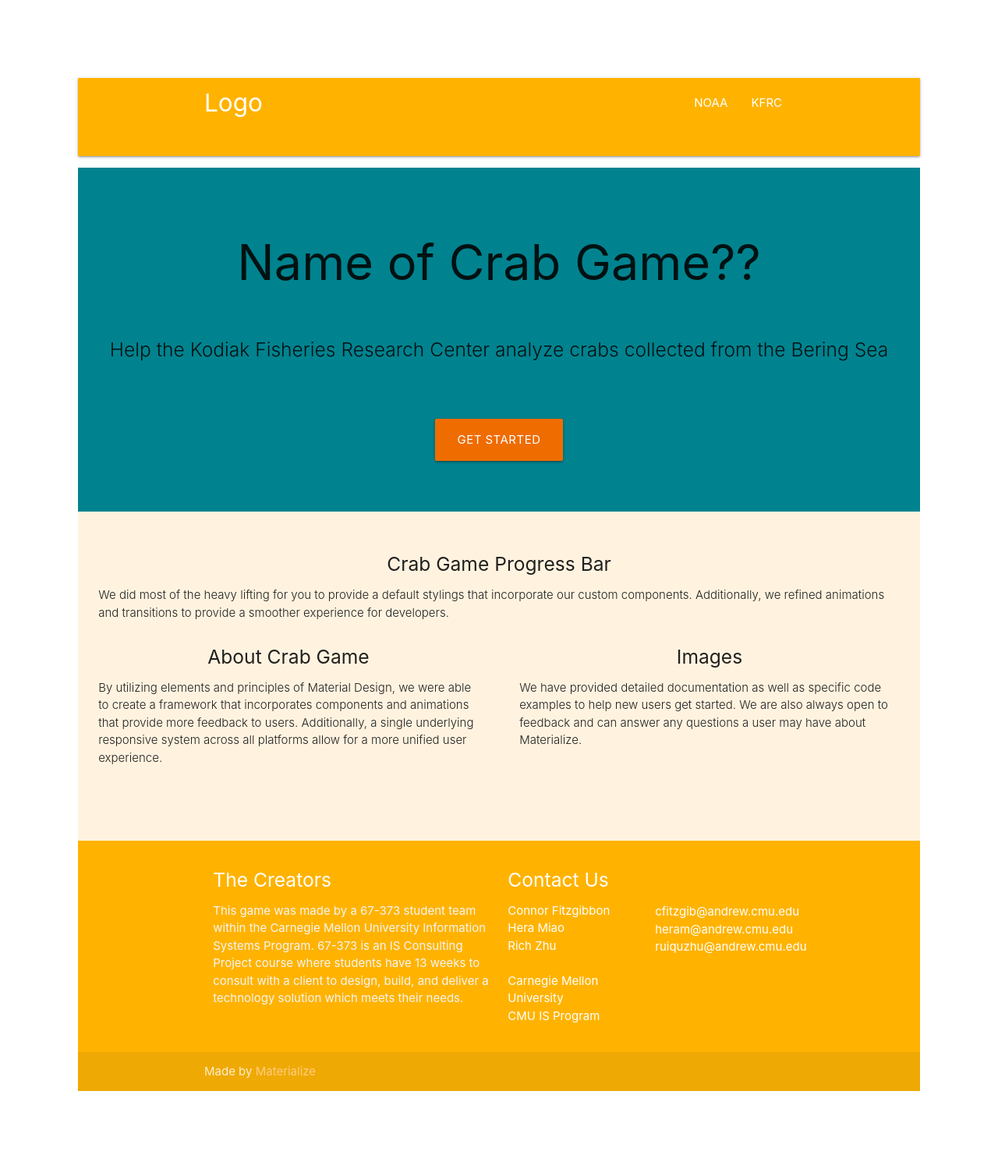
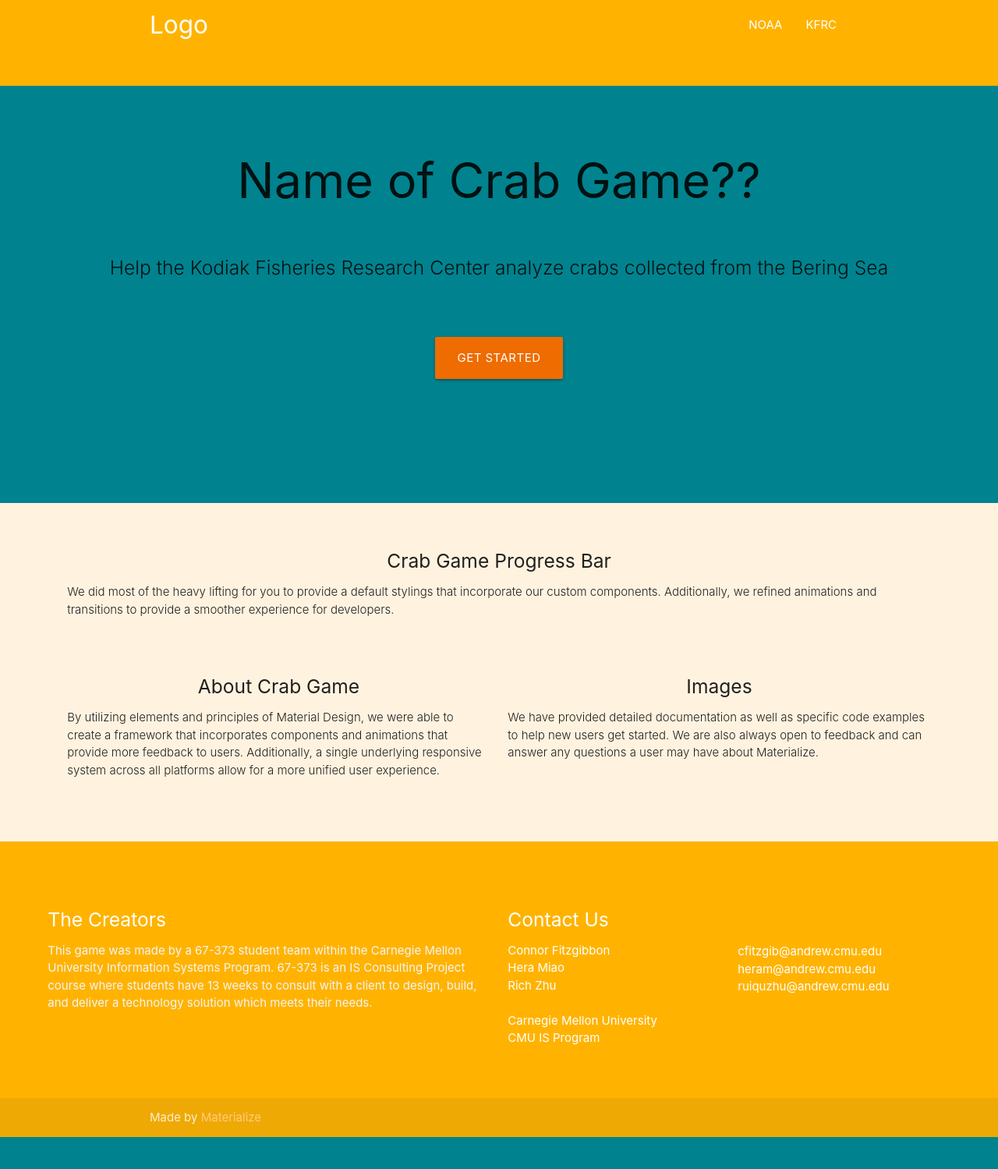
Before and after one commit to cfitzgib/Kodiak-Crab-Game, a Django app: page /crabgame/ in a window 1280 px wide. Shown: the whole page at 78% size. After the commit the page ends 1458 px from the top, so only its background shows below. Run offline with Django 3.2, Linux system fonts and the light colour scheme; some libraries are stand-ins or nearby versions.

Commit message:
style.css linked to html pages finally

```diff
--- a/crabgame/static/crabgame/css/style.css
+++ b/crabgame/static/crabgame/css/style.css
@@ -14,9 +14,18 @@
 }
 
 nav {
-  height: 100px;
+  height: 110px;
 }
 
-body {
-  margin: 100px !important;
+#startScreen {
+  height: 535px;
 }
+
+#content {
+  margin-right: 75px;
+  margin-left: 75px;
+}
+
+#contactRow {
+  margin: 50px;
+}
--- a/crabgame/templates/crabgame/index.html
+++ b/crabgame/templates/crabgame/index.html
@@ -29,8 +29,7 @@
     </div>
   </nav>
 
-  <div class="section no-pad-bot" id="index-banner">
-    <div class="cyan darken-3">
+  <div id="startScreen" class="cyan darken-3">
     <br><br>
     <h1 class="header center">Name of Crab Game??</h1>
     <br>
@@ -45,56 +44,55 @@
     </div>
     <br><br>
   </div>
-  </div>
-
 
   <div class="orange lighten-5">
-    <div class="section">
+  <br><br>
+  <div id="content" class="orange lighten-5">
+    <div class="row">
+        <div class="col s12">
+            <div id="progress">
+                <h5 class="center">Crab Game Progress Bar</h5>
+                <p class="light">We did most of the heavy lifting for you to provide a default stylings that incorporate our custom components. Additionally, we refined animations and transitions to provide a smoother experience for developers.</p>
+            </div>
+        </div>
+    </div>
 
     <br>
 
-      <div class="row">
-        <div class="col s12">
-          <div class="icon-block">
-            <h5 class="center">Crab Game Progress Bar</h5>
-
-            <p class="light">We did most of the heavy lifting for you to provide a default stylings that incorporate our custom components. Additionally, we refined animations and transitions to provide a smoother experience for developers.</p>
-          </div>
-        </div>
-
+    <div id="about" class="row">
         <div class="col s12 m6">
-          <div class="icon-block">
+            <div id="aboutGame">
                 <h5 class="center">About Crab Game</h5>
                 <p class="light">By utilizing elements and principles of Material Design, we were able to create a framework that incorporates components and animations that provide more feedback to users. Additionally, a single underlying responsive system across all platforms allow for a more unified user experience.</p>
             </div>
         </div>
 
         <div class="col s12 m6">
-          <div class="icon-block">
+            <div id="images">
                 <h5 class="center">Images</h5>
                 <p class="light">We have provided detailed documentation as well as specific code examples to help new users get started. We are also always open to feedback and can answer any questions a user may have about Materialize.</p>
             </div>
         </div>
     </div>
-
   </div>
   <br><br>
   </div>
 
   <footer class="page-footer amber darken-1">
-    <div class="container">
-      <div class="row">
+      <div class="row" id="contactRow">
         <div class="col l6 s12">
+        <div id="creators">
           <h5 class="white-text">The Creators</h5>
           <p class="grey-text text-lighten-4">
               This game was made by a 67-373 student team within the Carnegie Mellon University Information Systems Program.
               67-373 is an IS Consulting Project course where students have 13 weeks to consult with a client to design,
               build, and deliver a technology solution which meets their needs.
           </p>
+        </div>
+        </div>
 
-
-        </div>
         <div class="col l3 s12">
+        <div id="contactNames">
           <h5 class="white-text">Contact Us</h5>
           <ul>
             <li>Connor Fitzgibbon</li>
@@ -105,7 +103,10 @@
             <li><a class="white-text" href="https://www.cmu.edu/information-systems/">CMU IS Program</a></li>
           </ul>
         </div>
+        </div>
+
         <div class="col l3 s12">
+        <div id="contactEmail">
         <br><br>
           <ul>
             <li><a class="white-text" href="mailto:cfitzgib@andrew.cmu.edu">cfitzgib@andrew.cmu.edu</a></li>
@@ -115,10 +116,10 @@
         </div>
         </div>
       </div>
+
     <div class="footer-copyright">
       <div class="container">
       Made by <a class="orange-text text-lighten-3" href="http://materializecss.com">Materialize</a>
-      </div>
       </div>
   </footer>
 
--- a/crabgame/templates/crabgame/playCrabImg.html
+++ b/crabgame/templates/crabgame/playCrabImg.html
@@ -30,9 +30,7 @@
       </div>
     </nav>
 
-      <div id="content" class="cyan darken-3">
-
-      <div id="playImg">
+    <div id="playImg" class="cyan darken-3">
       <!-- Display images of crabs -->
       {% for idx, photo in photos %}
 
@@ -44,6 +42,7 @@
             <div class="col s6 m6 l6">
               <img id="binarized{{idx}}" src="/media/{{ photo.crab.sample_num }}/untitled{{ photo.get_img_num }}_label.png"/>
             </div>
+            <br><br>
             <input type="hidden" id= "img{{idx}}" name="{{photo.pk}}" value="{{ photo.pk }}" />
             {% if idx < 7 %}
               <a class="waves-effect waves-light btn" id="next" onclick= "nextImg()">Next</a>
@@ -52,7 +51,6 @@
             {% endif %}
           </div>
       {% endfor %}
-      </div>
 
     </div>
 
```
Also changed, not shown: db.sqlite3. Lines whose indentation alone changed are shown as unchanged.
